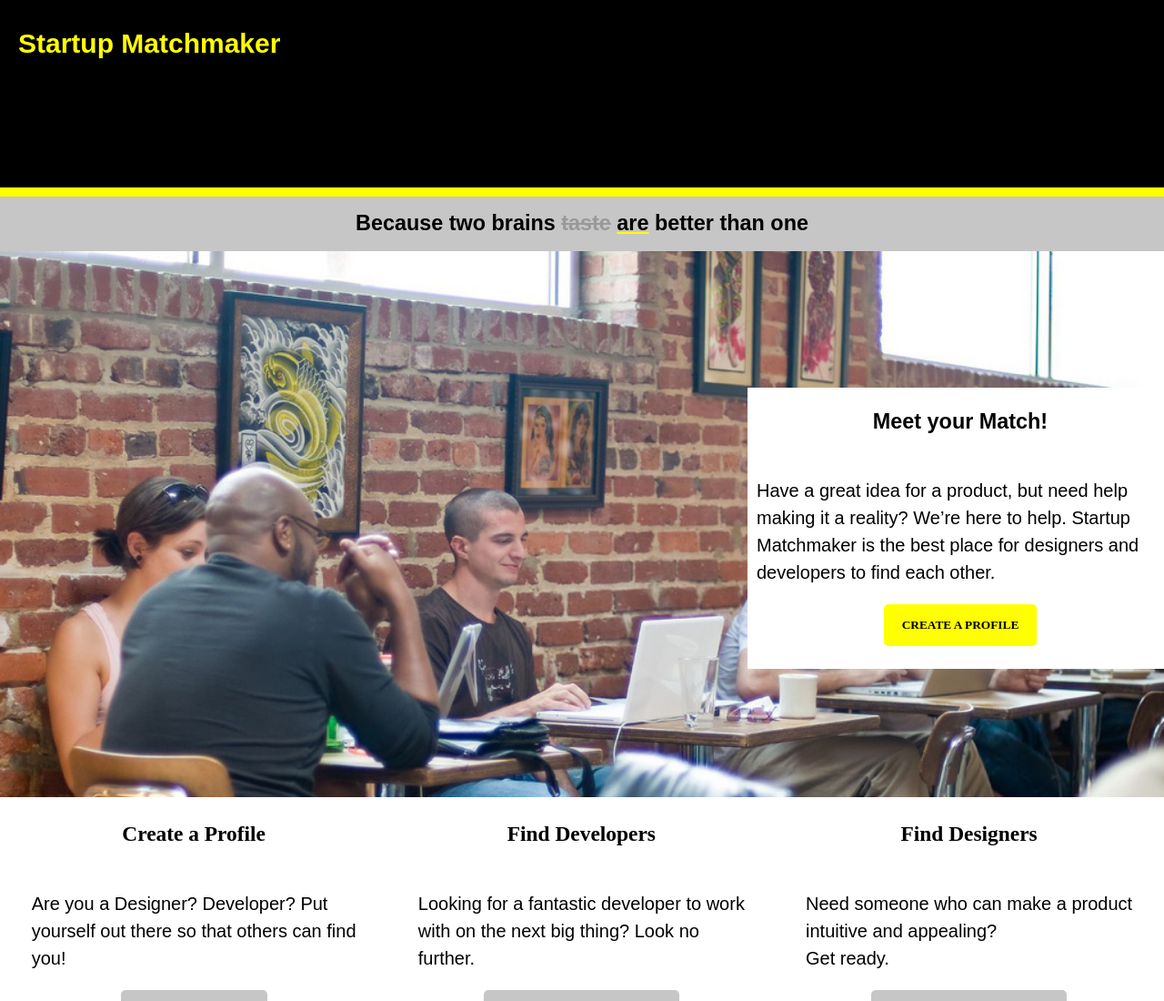
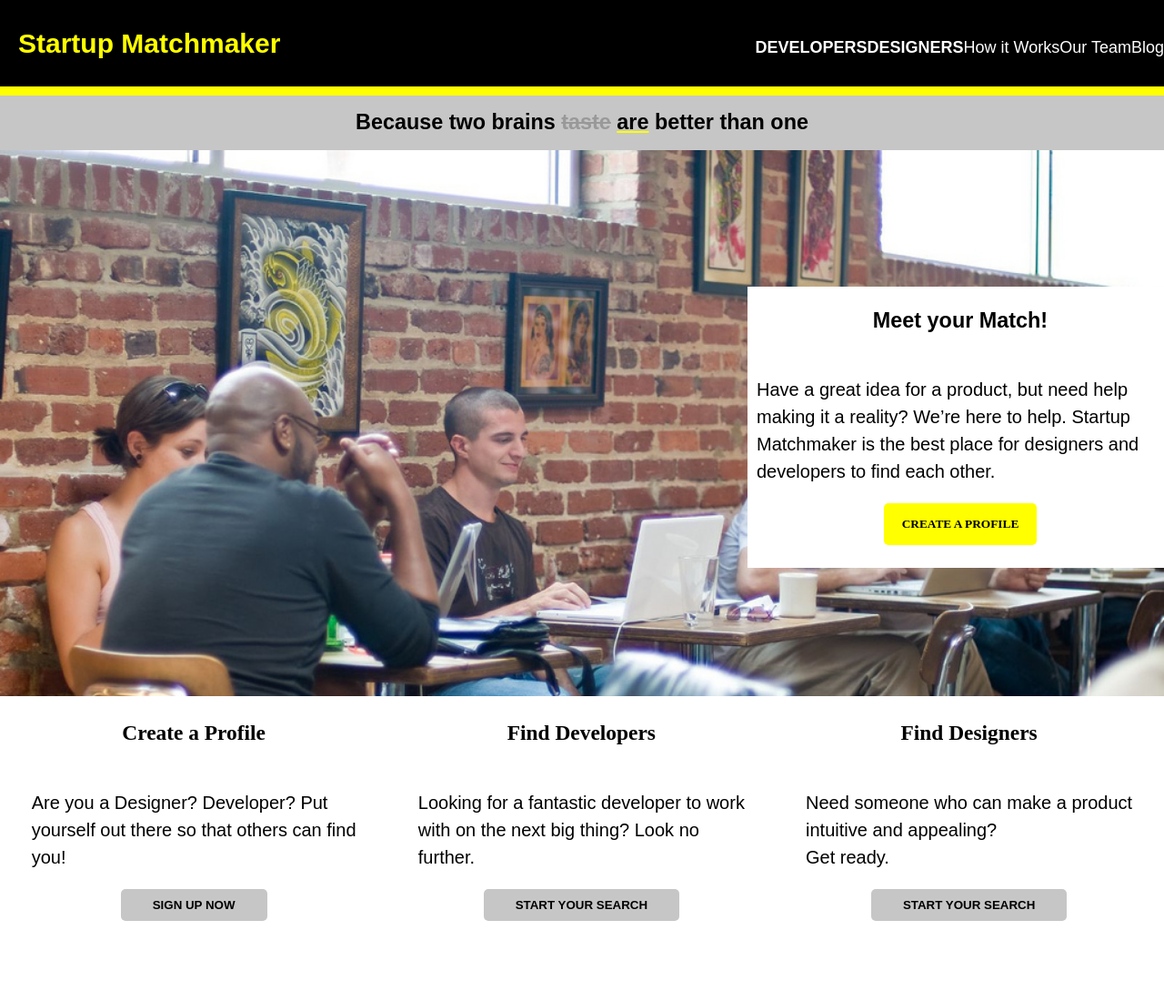
Before and after one commit to wdi-red-coral/hw-week_02-day_02-html-css-flexbox, a plain HTML site: page starter_code/index.html in a window 1280 px wide. Shown: the top 1100 px of the page at 91% size. Drawn offline with Linux system fonts and the light colour scheme.

Commit message:
modified some lines

```diff
--- a/starter_code/main.css
+++ b/starter_code/main.css
@@ -14,29 +14,28 @@ nav{
     display: flex;
     flex-direction: row;
     justify-items: content;
+    justify-content: space-between;
 }
 h2{
     color:yellow;
     margin-left: 20px;
 }
-
+/*
 .ulContainer{
     display: flex;
     flex-direction: column;
-    align-items: flex-end;
 }
-
-.ulContainer ul{
+*/
+ul{
     color: white;
     font-size: 18px;
     display: flex;
     flex-direction: row;
-    justify-content: flex-end;
-
+    justify-content:  space-between;
 }
-.ulContainer ul li{
+li{
     list-style: none;
-    justify-content: space-between;
+    display: inline-block;
 }
 .yellowLine{
     background-color: yellow;
```
